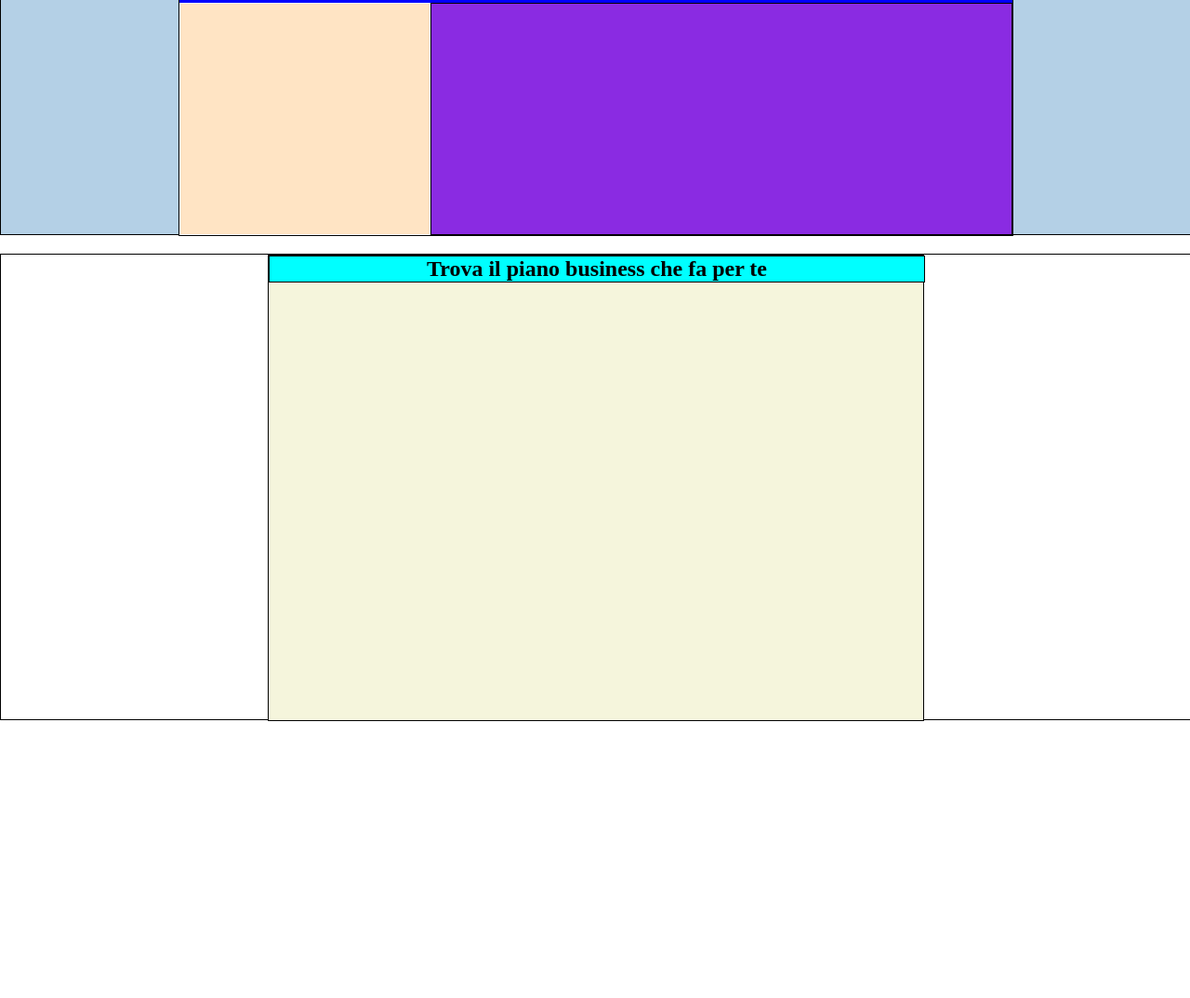
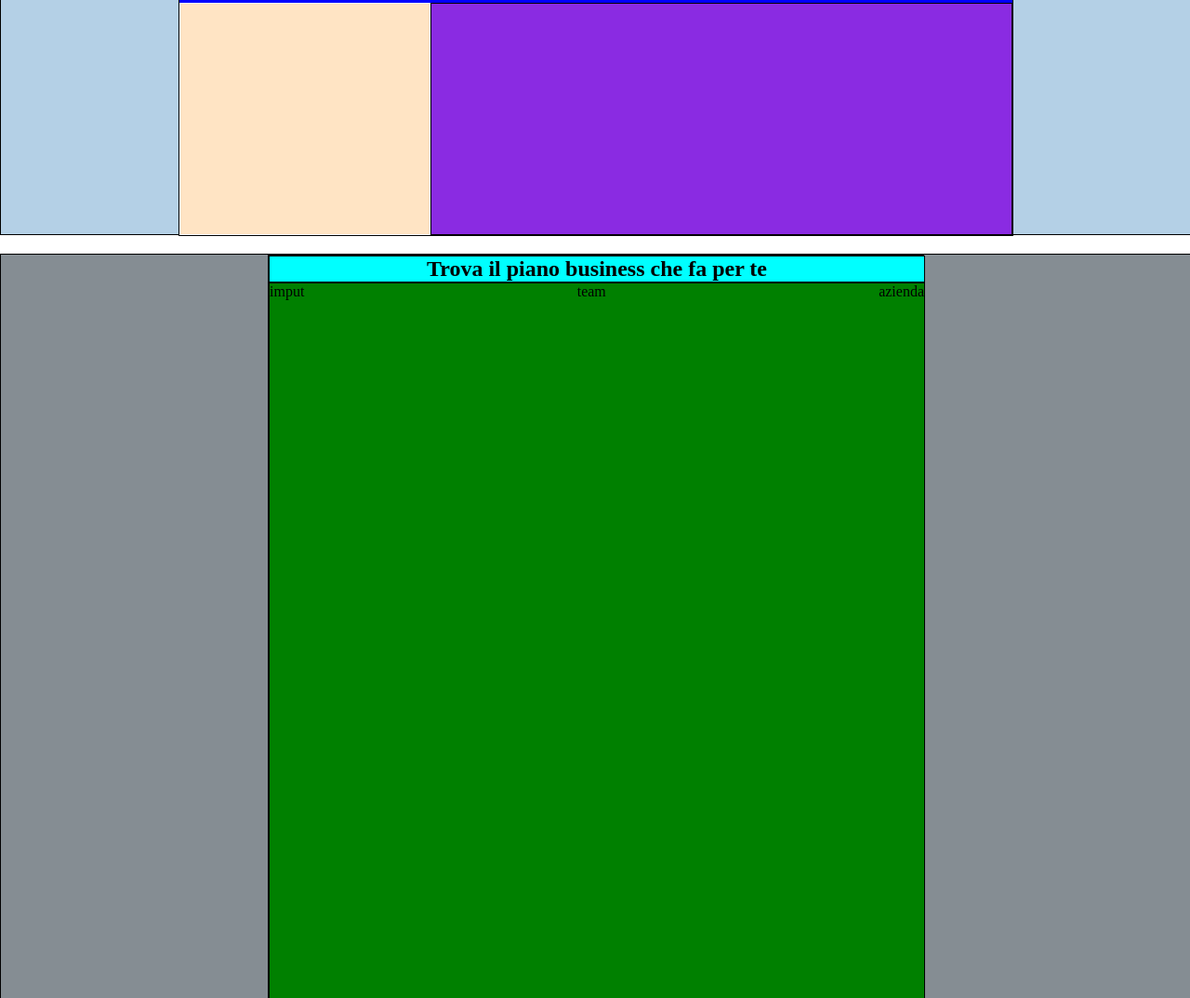
Before and after one commit to enricoricciardella/htmlcss-dropbox, a plain HTML site: page index.html in a window 1280 px wide. Shown: the part 189-1263 px from the top of the page at 93% size. Before the commit the page ends 965 px from the top, so only its background shows below. Drawn offline with Linux system fonts and the light colour scheme.

Commit message:
feat:card

```diff
--- a/css/style.css
+++ b/css/style.css
@@ -63,10 +63,10 @@
 .section-2{
     margin-top: 20px;
     width: 100%;
-    height: 500px;
+    height: 800px;
     /* DEBUG */
     border: 1px solid black;
-    /* background-color: #858d93; */
+    background-color: #858d93;
 
 }
 
@@ -88,3 +88,23 @@
     border: 1px solid black;
     background-color: aqua;
 }
+
+.card{
+    display: flex;
+    flex-direction: row;
+    width: 100%;
+    height: 800px;
+    /* DEBUG */
+    background-color: green;
+    border: 1px solid black;
+}
+
+/* CARD */
+.card{
+    width: ;
+    display: flex;
+    justify-content: space-between;
+
+    /* DEBUG */
+    border: 1px solid black;
+}
--- a/index.html
+++ b/index.html
@@ -35,9 +35,12 @@
         <section class="section-2">
             <div class="small-container">
                 <h2 class="titolo-due">Trova il piano business che fa per te</h2>
+                <div class="card">
+                    <div>imput</div>
+                    <div>team</div>
+                    <div>azienda</div>
 
-            </div>
-
+                </div>
 
             </div>
 
```
